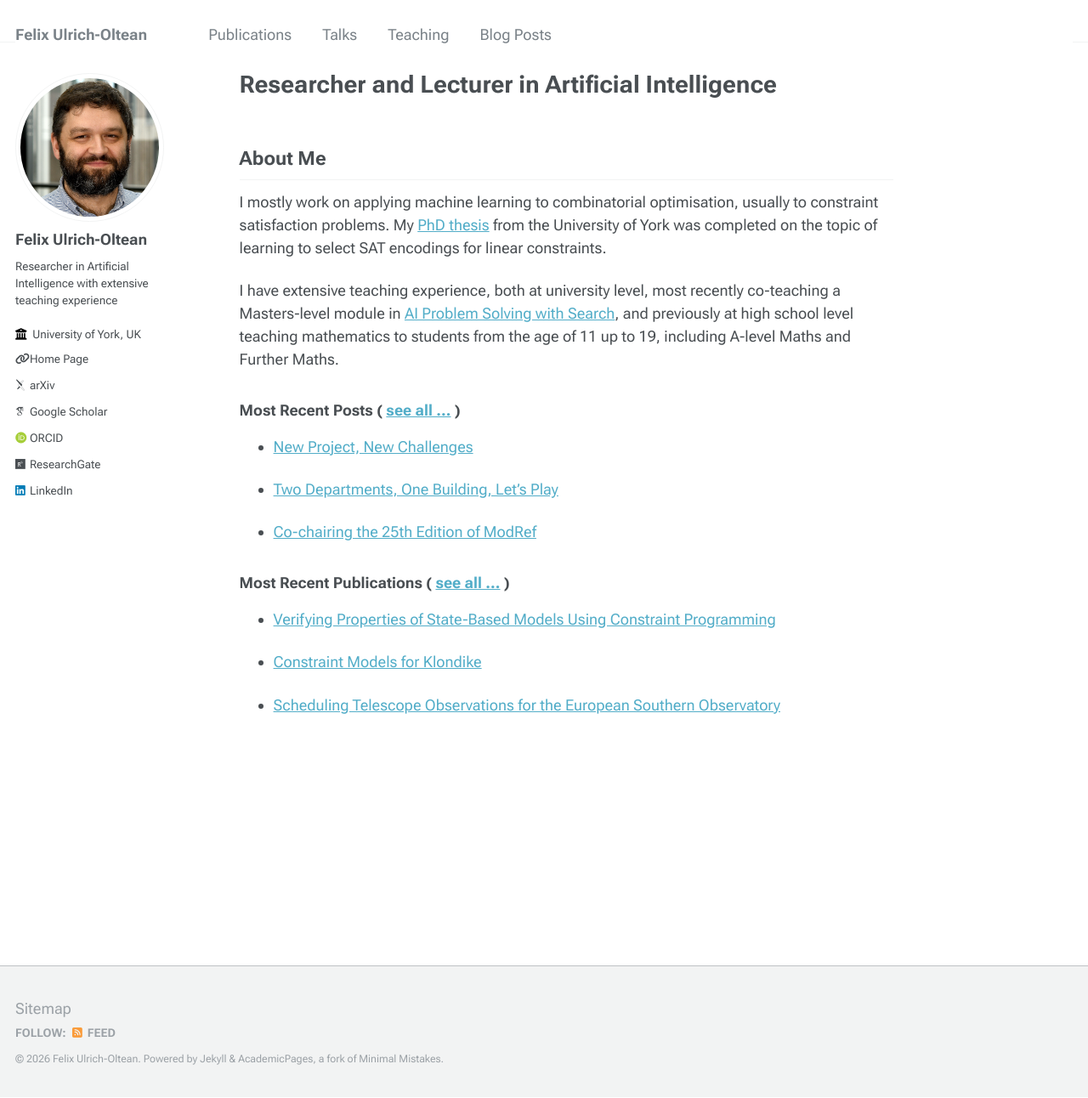
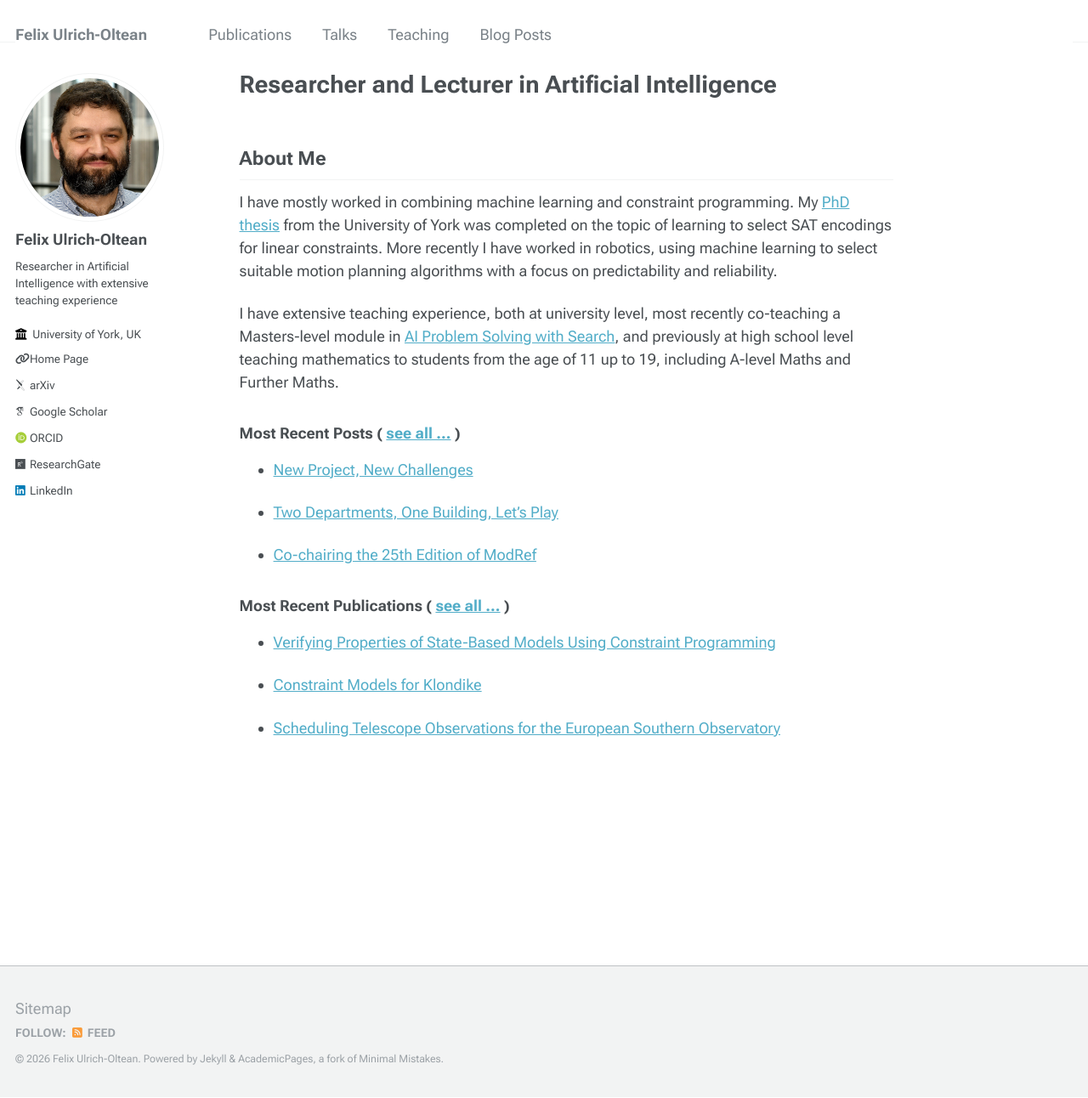
Before and after one commit to felixvuo/felixvuo.github.io, a Jekyll site: the page built from _pages/about.md, in a window 1280 px wide and 1292 px high. Shown: the whole window at 85% size. Built offline with Jekyll 4.4.1, drawn with Linux system fonts in a browser that asks for light colours; some web fonts are replaced.

Commit message:
updated main 'about me' text

```diff
--- a/_pages/about.md
+++ b/_pages/about.md
@@ -9,17 +9,17 @@ redirect_from:
 
 ## About Me
 
-I mostly work on applying machine learning to combinatorial optimisation,
-usually to constraint satisfaction problems.  My [PhD
-thesis](https://etheses.whiterose.ac.uk/id/eprint/34581/) from the University of
-York was completed on the topic of learning to select SAT encodings for linear
-constraints.
 
-I have extensive teaching experience, both at university level, most recently
-co-teaching a Masters-level module in [AI Problem Solving with
-Search]({{'/teaching/2025-sem2-aips' | relative_url}}), and previously at high
-school level teaching mathematics to students from the age of 11 up to 19,
-including A-level Maths and Further Maths.
+I have mostly worked in combining machine learning and constraint programming.  My [PhD
+thesis](https://etheses.whiterose.ac.uk/id/eprint/34581/) from the University of York was completed
+on the topic of learning to select SAT encodings for linear constraints.  More recently I have
+worked in robotics, using machine learning to select suitable motion planning algorithms with a
+focus on predictability and reliability.
+
+I have extensive teaching experience, both at university level, most recently co-teaching a
+Masters-level module in [AI Problem Solving with Search]({{'/teaching/2025-sem2-aips' |
+relative_url}}), and previously at high school level teaching mathematics to students from the age
+of 11 up to 19, including A-level Maths and Further Maths.
 
 ### Most Recent Posts ( [see all ...]({{ '/year-archive/' | relative_url }}) )
 {% assign sorted_posts = site.posts | sort: 'date' | reverse %}
```
